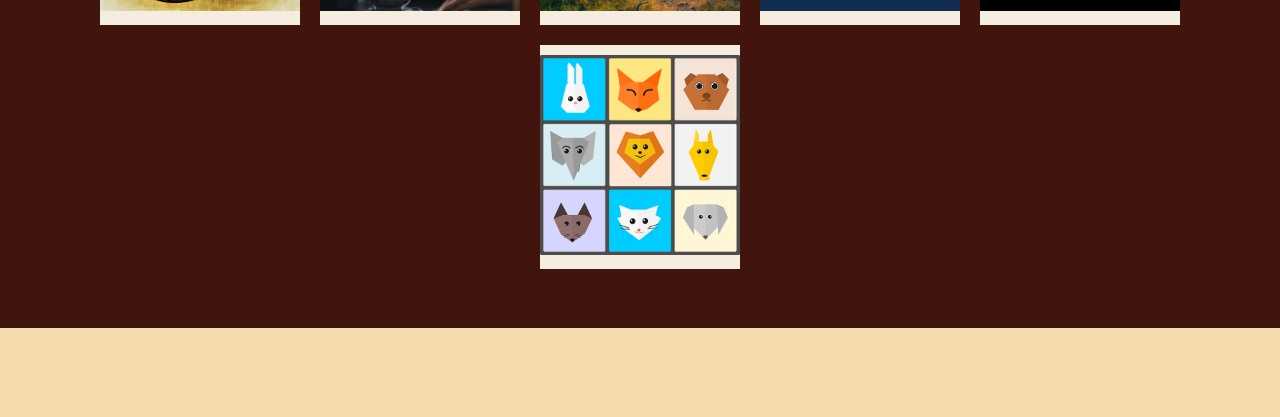
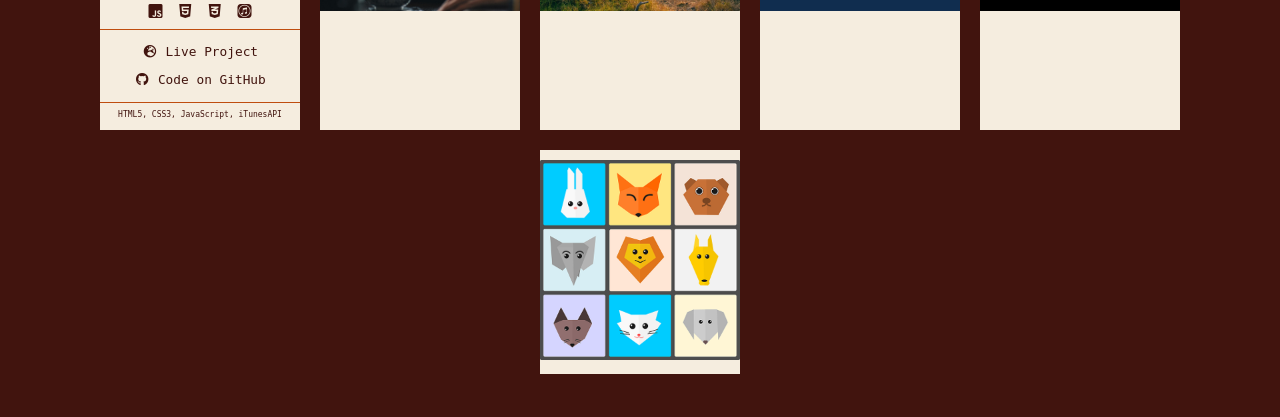
Before and after one commit to FeliOdras/PortfolioWebsite, a PHP site: page /projects.php in a window 1280 px wide. Shown: the part 1222-1639 px from the top of the page. Run offline with PHP 8.4, Linux system fonts and the light colour scheme; some libraries are stand-ins or nearby versions; some web fonts are replaced.

Commit message:
Restyled itunes project

```diff
--- a/includes/content/projects/javascript.php
+++ b/includes/content/projects/javascript.php
@@ -67,7 +67,7 @@
                                 <h4>My Github</h4>
                                 <a href="https://playground.odras.de/MyGithub/" target="_blank">
                                 <img src="images/screenshots/MyGithub.png" alt="My Github"></a> <br>
-                                <i class="fab fa-js-square"></i> <i class="fab fa-html5"></i> <i class="fab fa-css3-alt"></i>
+                                <i class="fab fa-js-square"></i> <i class="fab fa-html5"></i> <i class="fab fa-css3-alt"></i> <i class="fab fa-github"></i>
                                 <hr>
                                 <div>
                                     <small>
@@ -78,13 +78,21 @@
                                 <hr>
                                 <div class="xsmall">HTML5, CSS3, JavaScript, GitHub REST API</div>
                             </article>
+
                             <article class="box flexboxitem">
-                                <h4 class="hidden"><a href="https://playground.odras.de/TheSoundsOfSilence/" target="_blank">The Sounds of Silence
-                                    <span>Music App with iTunes API</span> </a>
-                                </h4>
+                                <h4>The Sound of Silence</h4>
                                 <a href="https://playground.odras.de/TheSoundsOfSilence/" target="_blank">
-                                <img src="images/theSoundsOfSilence.jpg" alt="The Sounds of Silence"></a>
-
+                                <img src="images/screenshots/SoundOfSilence.png" alt="Sound of Silence"></a> <br>
+                                <i class="fab fa-js-square"></i> <i class="fab fa-html5"></i> <i class="fab fa-css3-alt"></i> <i class="fab fa-itunes"></i>
+                                <hr>
+                                <div>
+                                    <small>
+                                        <a class="text-link" href="https://playground.odras.de/TheSoundsOfSilence/" target="_blank"><i class="fas fa-globe-europe"></i> Live Project</a><br>
+                                        <a class="text-link"  href="https://github.com/FeliOdras/iTunesAPI" target="_blank"><i class="fab fa-github"></i> Code on GitHub</a>
+                                    </small>
+                                </div>
+                                <hr>
+                                <div class="xsmall">HTML5, CSS3, JavaScript, iTunesAPI</div>
                             </article>
                             <article class="box flexboxitem">
                                 <h4 class="hidden"><a href="https://playground.odras.de/TipCalculator/" target="_blank">Tip Calculator
```
Also changed, not shown: 1 other file.
